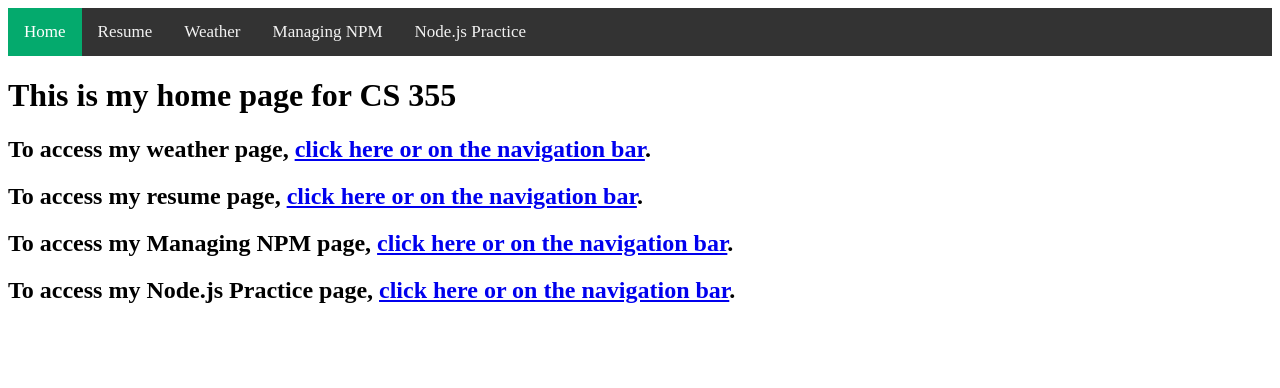
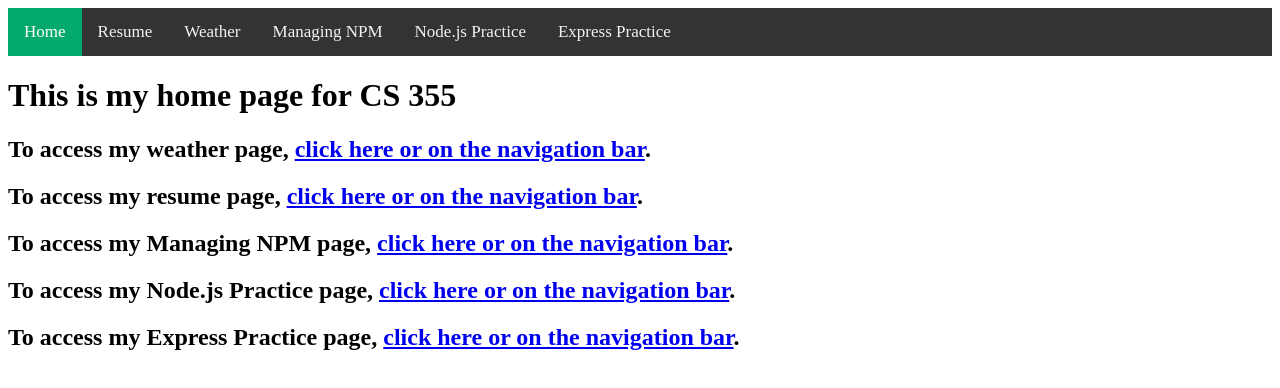
Before and after one commit to BenKluger/BenKluger.github.io, a plain HTML site: page index.html in a window 1280 px wide. Drawn offline with Linux system fonts and the light colour scheme.

Commit message:
Done Practice Assignment

```diff
--- a/index.html
+++ b/index.html
@@ -14,6 +14,7 @@
  <!-- <a href="https://benkluger.github.io/nodeStuff.html">Node Assignment</a> -->
  <a href="https://replit.com/@BenKluger/BenKlugergithubio#package.json">Managing NPM</a>
  <a href="https://replit.com/@BenKluger/boilerplate-npm#package.json">Node.js Practice</a>
+ <a href="https://replit.com/@BenKluger/boilerplate-express-1#myApp.js">Express Practice</a>
   <a href="javascript:void(0);" class="icon" onclick="myFunction()">
     <i class="fa fa-bars"></i>
   </a>
@@ -25,6 +26,7 @@
   <h2>To access my resume page, <a href="https://benkluger.github.io/resume.html">click here or on the navigation bar</a>.</h2>
   <h2>To access my Managing NPM page, <a href="https://replit.com/@BenKluger/BenKlugergithubio#package.json">click here or on the navigation bar</a>.</h2>
   <h2>To access my Node.js Practice page, <a href="https://replit.com/@BenKluger/boilerplate-npm#package.json">click here or on the navigation bar</a>.</h2>
+  <h2>To access my Express Practice page, <a href="https://replit.com/@BenKluger/boilerplate-express-1#myApp.js">click here or on the navigation bar</a>.</h2>
 
 <script>
   /* Toggle between adding and removing the "responsive" class to topnav when the user clicks on the icon */
```
